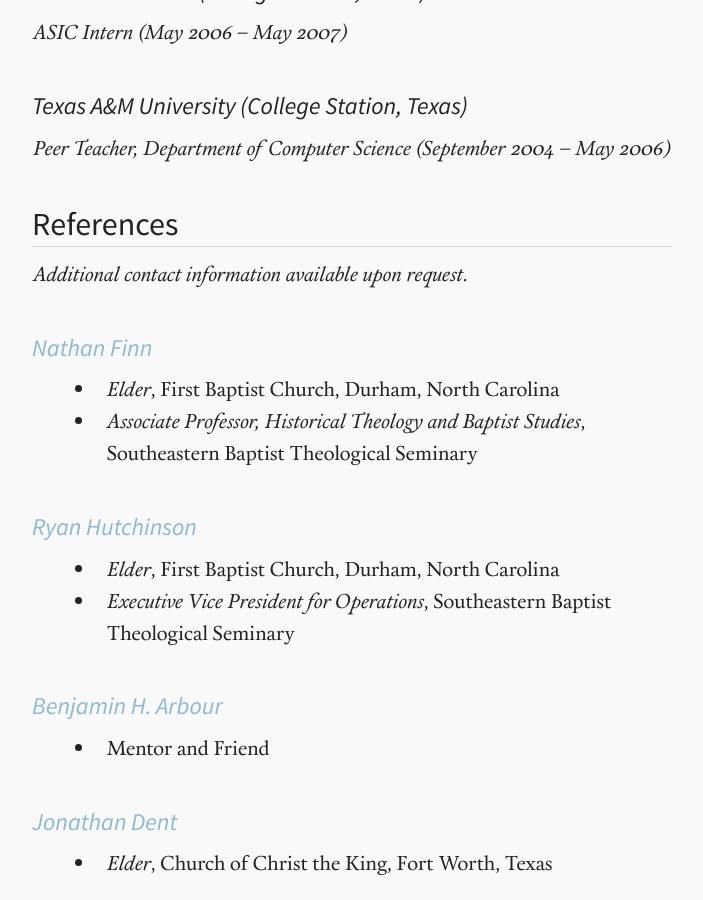
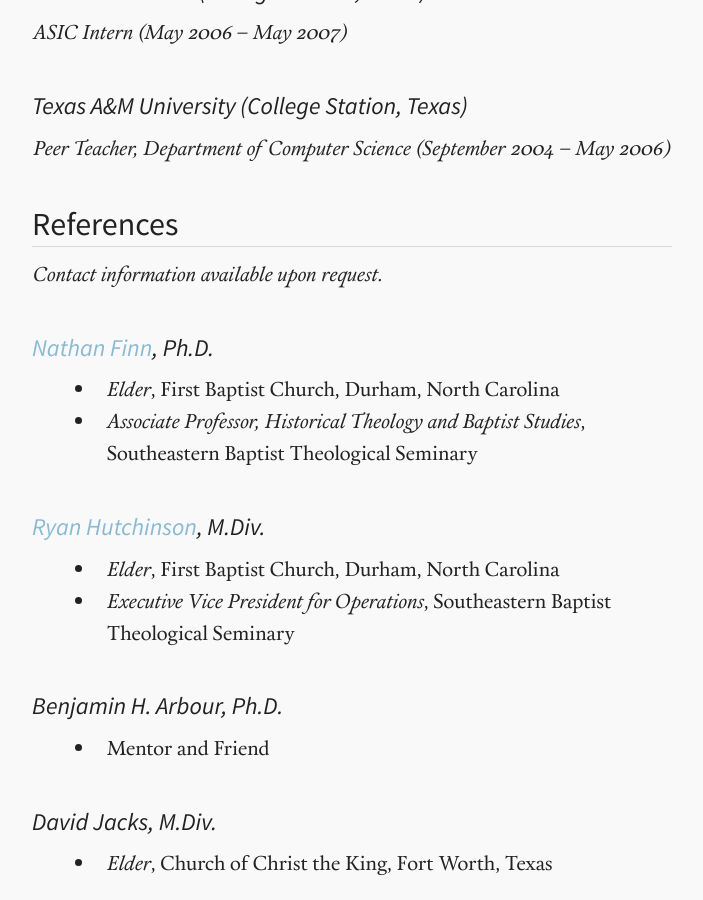
Before and after one commit to snowdj/vernonking.org, a Jekyll site: the page built from pages/cv.md, in a window 1280 px wide and 900 px high, scrolled down 5480 px. Shown: the whole window, without its empty margins (288-991 px from the left). Built offline with Jekyll 4.4.1, drawn with Linux system fonts in a browser that asks for light colours; some of the changed text lies outside the part shown.

Commit message:
updated references

```diff
--- a/pages/cv.md
+++ b/pages/cv.md
@@ -166,26 +166,26 @@ Led a team of five engineers and served as a point of contact with management.
 
 ## References
 
-*Additional contact information available upon request.*
+*Contact information available upon request.*
 
-### [Nathan Finn](http://www.nathanfinn.com/)
+### [Nathan Finn](http://www.nathanfinn.com/), Ph.D.
 
 - *Elder*, First Baptist Church, Durham, North Carolina
 - *Associate Professor, Historical Theology and Baptist Studies*, Southeastern Baptist Theological Seminary
 
-### [Ryan Hutchinson](http://about.me/rrhutch)
+### [Ryan Hutchinson](http://about.me/rrhutch), M.Div.
 
 - *Elder*, First Baptist Church, Durham, North Carolina
 - *Executive Vice President for Operations*, Southeastern Baptist Theological Seminary
 
-### [Benjamin H. Arbour](http://www.benarbour.com/)
+### Benjamin H. Arbour, Ph.D.
 
 - Mentor and Friend
 
-### [Jonathan Dent](http://dcdents.org/)
+### David Jacks, M.Div.
 
 - *Elder*, Church of Christ the King, Fort Worth, Texas
 
-### David Jacks
+### [Jonathan Dent](http://dcdents.org/), M.Div.
 
-- *Elder*, Church of Christ the King, Fort Worth, Texas
+- *Elder* (formerly), Church of Christ the King, Fort Worth, Texas
```
